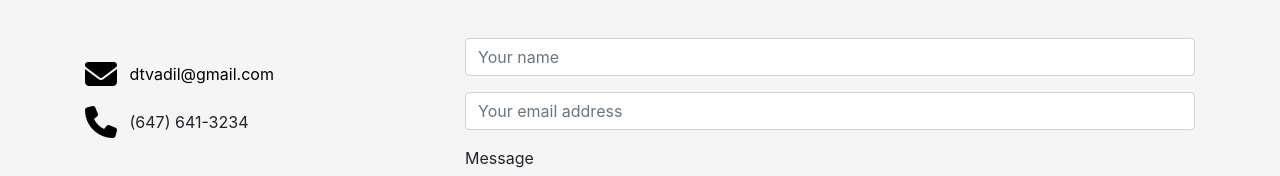
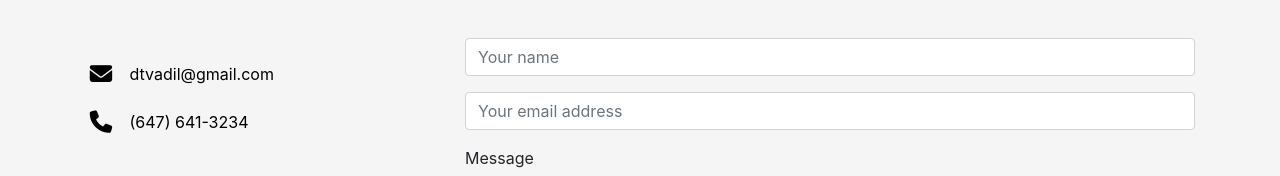
Before and after one commit to dvadz/portfolio, a React (Create React App) app: page / in a window 1280 px wide. Shown: the part 1657-1833 px from the top of the page. Built offline with nearby package versions, Linux system fonts and the light colour scheme.

Commit message:
- added link for click-to-call - changed icon scaling

```diff
--- a/src/components/Contact.css
+++ b/src/components/Contact.css
@@ -9,6 +9,6 @@
 }
 
 .contact i {
-  transform: scale(2);
+  transform: scale(1.4);
   color: black;
 }
--- a/src/components/Contact.js
+++ b/src/components/Contact.js
@@ -16,7 +16,9 @@
               </a>
             </p>
             <p className='mx-2 mt-4'>
-              <i class='fas fa-phone mr-3'></i> (647) 641-3234
+              <a href='tel:(647) 641-3234'>
+                <i class='fas fa-phone mr-3'></i> (647) 641-3234
+              </a>
             </p>
           </div>
 
@@ -26,7 +28,7 @@
               {/* Name */}
               <div class='form-group'>
                 {/* <label for='name'></label> */}
-                <input type='email' class='form-control' id='name' placeholder='Your name' />
+                <input type='text' class='form-control' id='name' placeholder='Your name' />
               </div>
               {/* Email Address */}
               <div class='form-group'>
```
